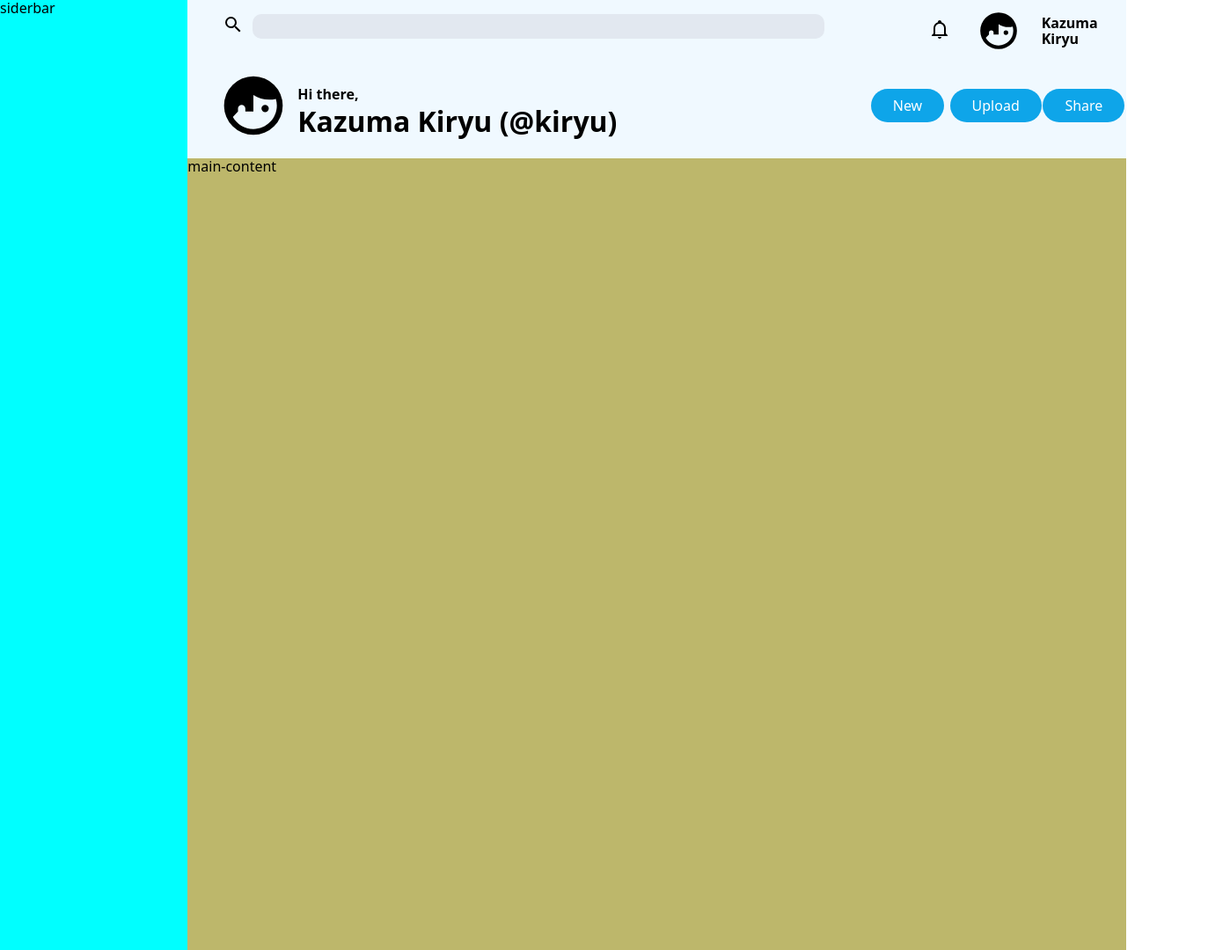
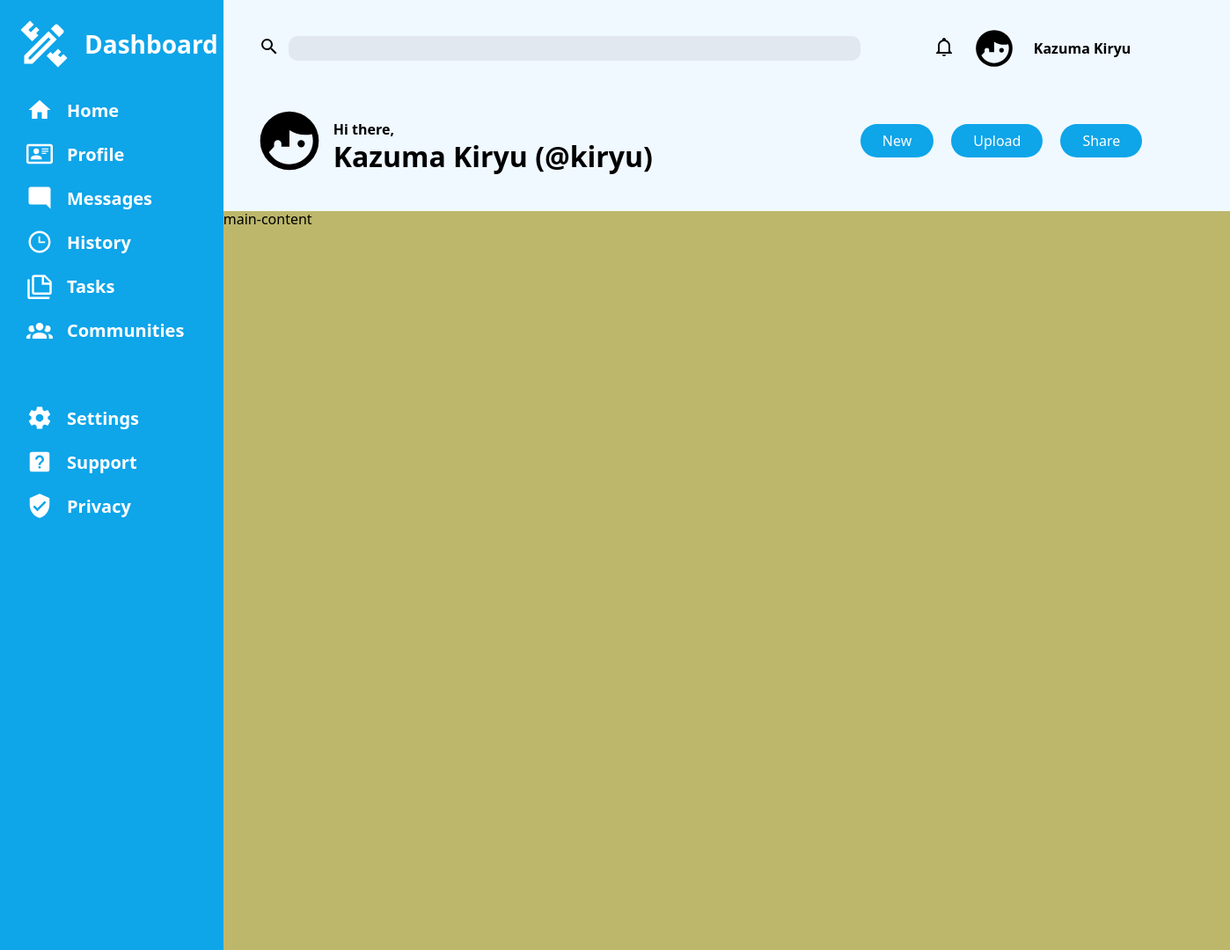
Before and after one commit to ArkhenRei/Admin-Dashboard, a website: page index.html in a window 1280 px wide. Shown: the top 1080 px of the page at 88% size, 1398 px wide, since content can reach past the window. Drawn offline with nearby package versions, Linux system fonts and the light colour scheme.

Commit message:
feat: complete sidebar styles

```diff
--- a/index.html
+++ b/index.html
@@ -1,34 +1,37 @@
 <!DOCTYPE html>
 <html lang="en">
   <head>
-    <meta charset="UTF-8">
-    <meta name="viewport" content="width=device-width, initial-scale=1.0">
-    <link rel="stylesheet" href="style.css">
+    <meta charset="UTF-8" />
+    <meta name="viewport" content="width=device-width, initial-scale=1.0" />
+    <link rel="stylesheet" href="style.css" />
     <title>Admin Dashboard</title>
   </head>
   <body>
     <div class="header">
       <div class="search-bar">
         <button>
-                <img src="./svgs/magnify.svg" alt="">
+          <img src="./svgs/magnify.svg" alt="" />
         </button>
-            <input type="text">
+        <input type="text" />
       </div>
+      <div class="header-top-right">
         <div class="notification">
           <button>
-                <img src="./svgs/bell-outline.svg" alt="">
+            <img src="./svgs/bell-outline.svg" alt="" />
           </button>
         </div>
         <div class="profile-pic">
-            <img src="./svgs/face-man-profile.svg" alt="">
+          <img src="./svgs/face-man-profile.svg" alt="" />
         </div>
         <div class="username">
           <span>Kazuma Kiryu</span>
         </div>
+      </div>
       <div class="user-greeting">
-            <img src="./svgs/face-man-profile.svg" alt="">
-            <h1><span>Hi there,</span><br>Kazuma Kiryu (@kiryu)</h1>
+        <img src="./svgs/face-man-profile.svg" alt="" />
+        <h1><span>Hi there,</span><br />Kazuma Kiryu (@kiryu)</h1>
       </div>
+      <div class="header-bottom-right">
         <div class="new">
           <button>New</button>
         </div>
@@ -39,11 +42,69 @@
           <button>Share</button>
         </div>
       </div>
+    </div>
     <div class="sidebar">
-        siderbar
+      <div class="logo">
+        <img class="filter-white" src="svgs/pencil-ruler-outline.svg" alt="" />
+        <button>Dashboard</button>
       </div>
-    <div class="main-content">
-        main-content
+      <div class="home">
+        <img class="img-size filter-white" src="svgs/home.svg" alt="" />
+        <button>Home</button>
       </div>
+      <div class="profile">
+        <img
+          class="img-size filter-white"
+          src="/svgs/card-account-details-outline.svg"
+          alt=""
+        />
+        <button>Profile</button>
+      </div>
+      <div class="messages">
+        <img
+          class="img-size filter-white"
+          src="/svgs/message-reply.svg"
+          alt=""
+        />
+        <button>Messages</button>
+      </div>
+      <div class="history">
+        <img
+          class="img-size filter-white"
+          src="svgs/clock-time-three-outline.svg"
+          alt=""
+        />
+        <button>History</button>
+      </div>
+      <div class="tasks">
+        <img
+          class="img-size filter-white"
+          src="svgs/note-multiple-outline.svg"
+          alt=""
+        />
+        <button>Tasks</button>
+      </div>
+      <div class="communities">
+        <img
+          class="img-size filter-white"
+          src="svgs/account-group.svg"
+          alt=""
+        />
+        <button>Communities</button>
+      </div>
+      <div class="settings">
+        <img class="img-size filter-white" src="svgs/cog.svg" alt="" />
+        <button>Settings</button>
+      </div>
+      <div class="support">
+        <img class="img-size filter-white" src="svgs/help-box.svg" alt="" />
+        <button>Support</button>
+      </div>
+      <div class="privacy">
+        <img class="img-size filter-white" src="svgs/shield-check.svg" alt="" />
+        <button>Privacy</button>
+      </div>
+    </div>
+    <div class="main-content">main-content</div>
   </body>
 </html>
--- a/style.css
+++ b/style.css
@@ -14,9 +14,25 @@ body {
   grid-area: header;
   background-color: #f0f9ff;
   display: grid;
-  grid-template-columns: 8fr 1fr 1fr 1fr;
+  grid-template-columns: 3fr 1fr;
   grid-template-rows: 1fr 2fr;
   align-items: center;
+}
+
+.header-top-right {
+	display: flex;
+	align-items: center;
+	justify-content: center;
+	gap: 20px;
+	margin-top: 30px;
+}
+
+.header-bottom-right {
+	display: flex;
+	align-items: center;
+	justify-content: center;
+	gap: 20px;
+	margin-right: 100px;
 }
 
 .search-bar input[type="text"] {
@@ -30,14 +46,17 @@ body {
   display: flex;
   gap: 10px;
   margin-left: 40px;
+	margin-top: 30px;
 }
 
-.search-bar button, .notification button {
+.search-bar button,
+.notification button {
   all: unset;
   cursor: pointer;
 }
 
-.search-bar img, .notification img {
+.search-bar img,
+.notification img {
   width: 24px;
   height: 24px;
 }
@@ -45,26 +64,22 @@ body {
 .notification {
   display: grid;
   justify-items: end;
-	margin-top: 10px;
 }
 
 .profile-pic {
   display: flex;
   align-items: center;
-	margin-left: 30px;
 }
 
 .profile-pic img {
   width: 50px;
   height: 50px;
-	margin-top: 10px;
 }
 
 .username {
   display: grid;
   justify-items: end;
   margin-right: 30px;
-	margin-top: 10px;
 }
 
 .username span {
@@ -90,12 +105,16 @@ body {
   font-size: 16px;
 }
 
-.new, .upload, .share {
+.new,
+.upload,
+.share {
   display: flex;
   justify-content: center;
 }
 
-.new button, .upload button, .share button {
+.new button,
+.upload button,
+.share button {
   background-color: #0ea5e9;
   border: none;
   border-radius: 20px;
@@ -109,7 +128,118 @@ body {
 
 .sidebar {
   grid-area: sidebar;
-  background-color: aqua;
+  background-color: #0ea5e9;
+  display: grid;
+  grid-template-rows: 100px repeat(10, 50px);
+  grid-template-areas:
+    "logo"
+    "home"
+    "profile"
+    "messages"
+    "history"
+    "tasks"
+    "communities"
+    "."
+    "settings"
+    "support"
+    "privacy";
+}
+
+.logo {
+	display: flex;
+	align-items: center;
+	margin-left: 20px;
+	gap: 10px;
+}
+
+.logo img {
+	width: 60px;
+	height: 60px;
+}
+
+.home,
+.profile,
+.messages,
+.history,
+.tasks,
+.communities,
+.settings,
+.support,
+.privacy {
+  display: flex;
+	align-items: center;
+	margin-left: 30px;
+	gap: 10px;
+}
+
+.sidebar button {
+  background-color: transparent;
+  background-repeat: no-repeat;
+  border: none;
+  cursor: pointer;
+  overflow: hidden;
+  outline: none;
+	font-weight: bold;
+	color: white;
+}
+
+.filter-white {
+	filter: invert(86%) sepia(74%) saturate(2%) hue-rotate(143deg) brightness(103%) contrast(100%);
+}
+
+.img-size {
+	width: 30px;
+	height: 30px;
+}
+
+.logo {
+  grid-area: logo;
+	font-size: 28px;
+}
+
+.home {
+  grid-area: home;
+	font-size: 20px;
+}
+
+.profile {
+  grid-area: profile;
+	font-size: 20px;
+}
+
+.messages {
+  grid-area: messages;
+	font-size: 20px;
+}
+
+.history {
+  grid-area: history;
+	font-size: 20px;
+}
+
+.tasks {
+  grid-area: tasks;
+	font-size: 20px;
+}
+
+.communities {
+  grid-area: communities;
+	font-size: 20px;
+}
+
+.settings {
+  grid-area: settings;
+	font-size: 20px;
+}
+
+.support {
+  grid-area: support;
+	font-size: 20px;
+}
+
+.privacy {
+  grid-area: privacy;
+	font-size: 20px;
 }
 
 .main-content {
```
Also changed, not shown: svgs/account-group.svg (added), svgs/card-account-details-outline.svg (added), svgs/clock-time-three-outline.svg (added), svgs/cog.svg (added), svgs/help-box.svg (added), svgs/home.svg (added), svgs/message-reply.svg (added), svgs/note-multiple-outline.svg (added), svgs/pencil-ruler-outline.svg (added), svgs/shield-check.svg (added). Lines whose indentation alone changed are shown as unchanged.
